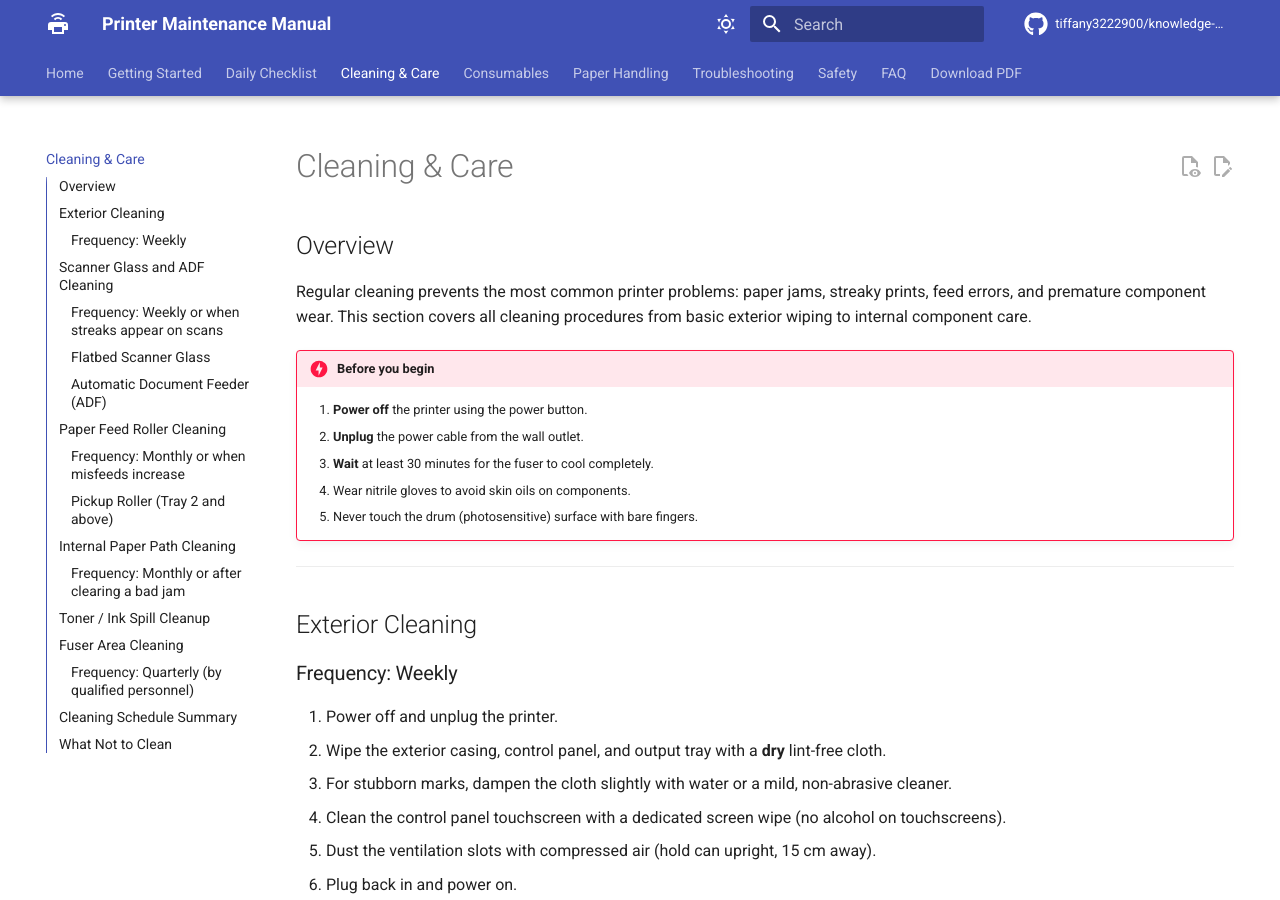
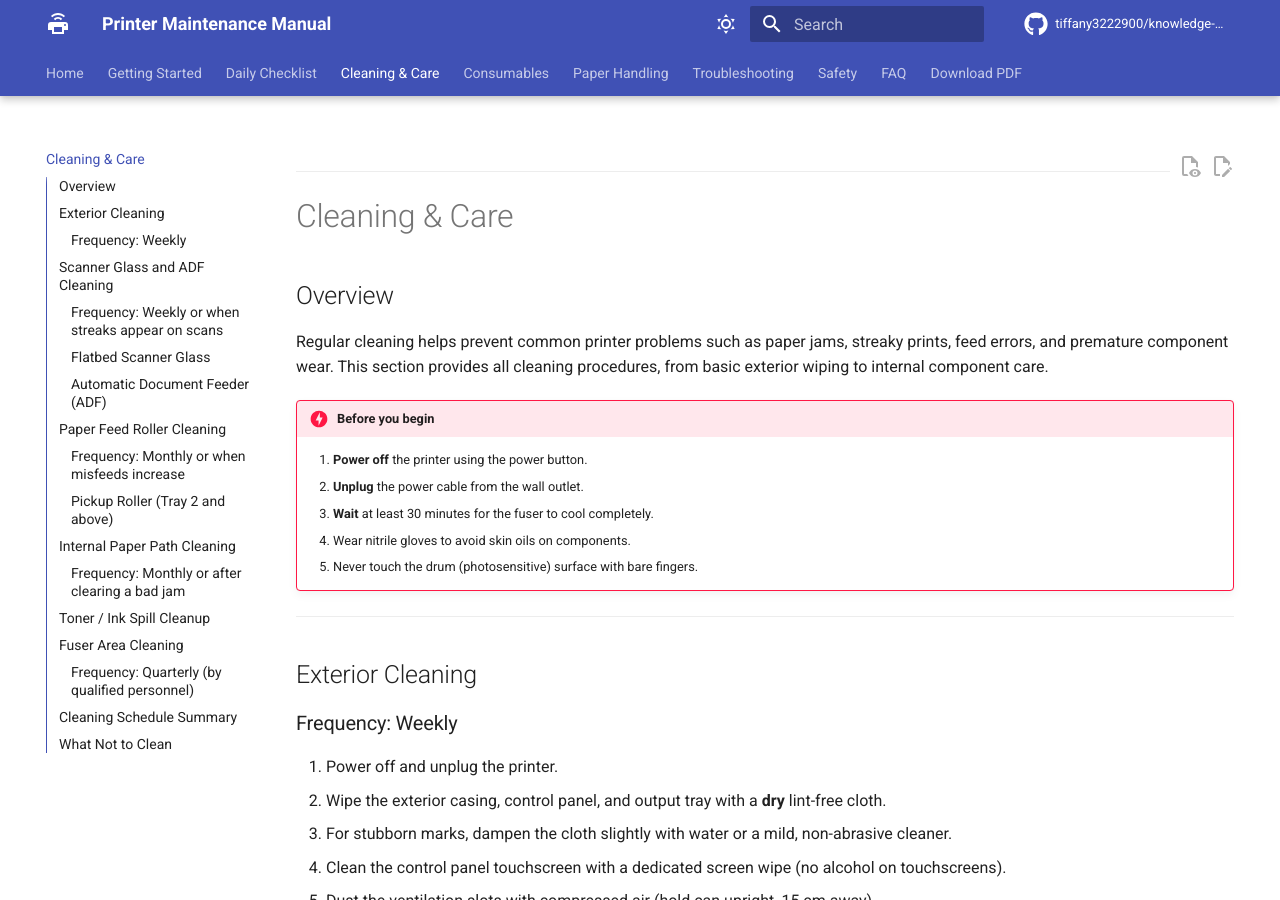
Before and after one commit to tiffany3222900/knowledge-management-system, an MkDocs documentation site: the page built from docs/cleaning.md, in a window 1280 px wide and 900 px high. Built offline with MkDocs 1.6.1 and Material for MkDocs 9.7.7, drawn with Linux system fonts in a browser that asks for light colours; comment, search, counter and statistics services are not loaded.

Commit message:
style(ai): fix docs/cleaning.md (162 line(s) changed)

```diff
--- a/docs/cleaning.md
+++ b/docs/cleaning.md
@@ -1,8 +1,9 @@
+---
 # Cleaning & Care
 
 ## Overview
 
-Regular cleaning prevents the most common printer problems: paper jams, streaky prints, feed errors, and premature component wear. This section covers all cleaning procedures from basic exterior wiping to internal component care.
+Regular cleaning helps prevent common printer problems such as paper jams, streaky prints, feed errors, and premature component wear. This section provides all cleaning procedures, from basic exterior wiping to internal component care.
 
 !!! danger "Before you begin"
     1. **Power off** the printer using the power button.
@@ -157,3 +158,5 @@ The fuser uses heat and pressure to bond toner to paper. It requires careful han
 ---
 
 *Next: [Consumables](consumables.md)*
+
+---
```
